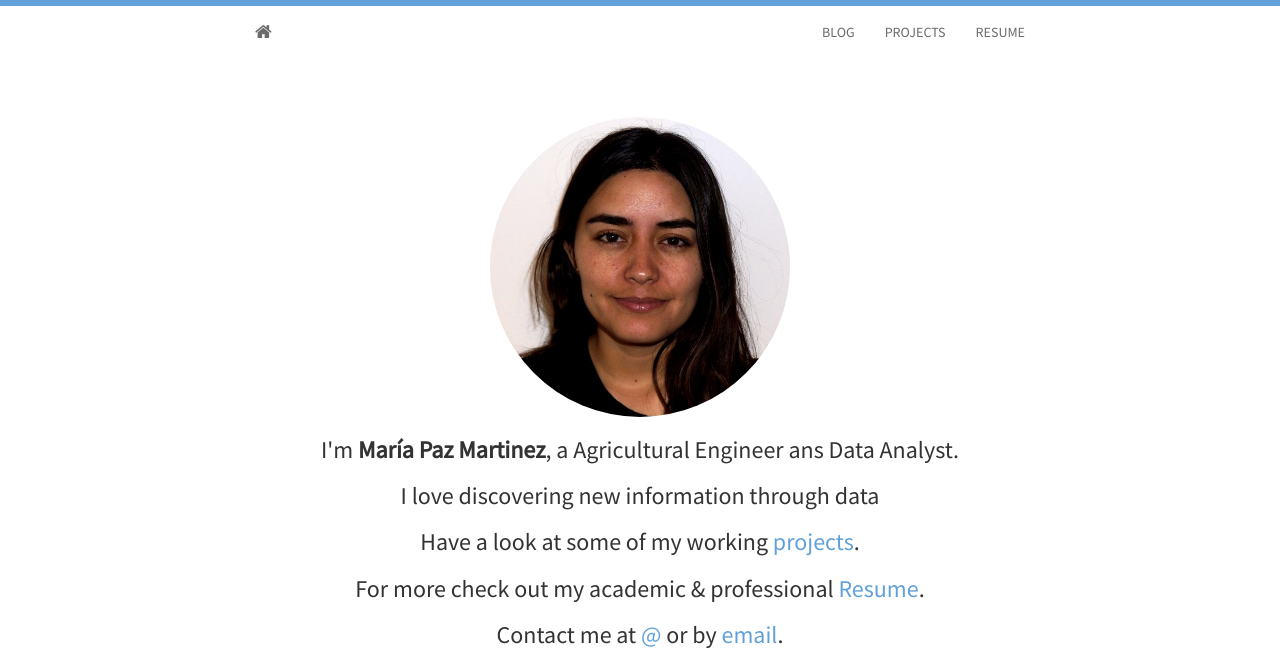
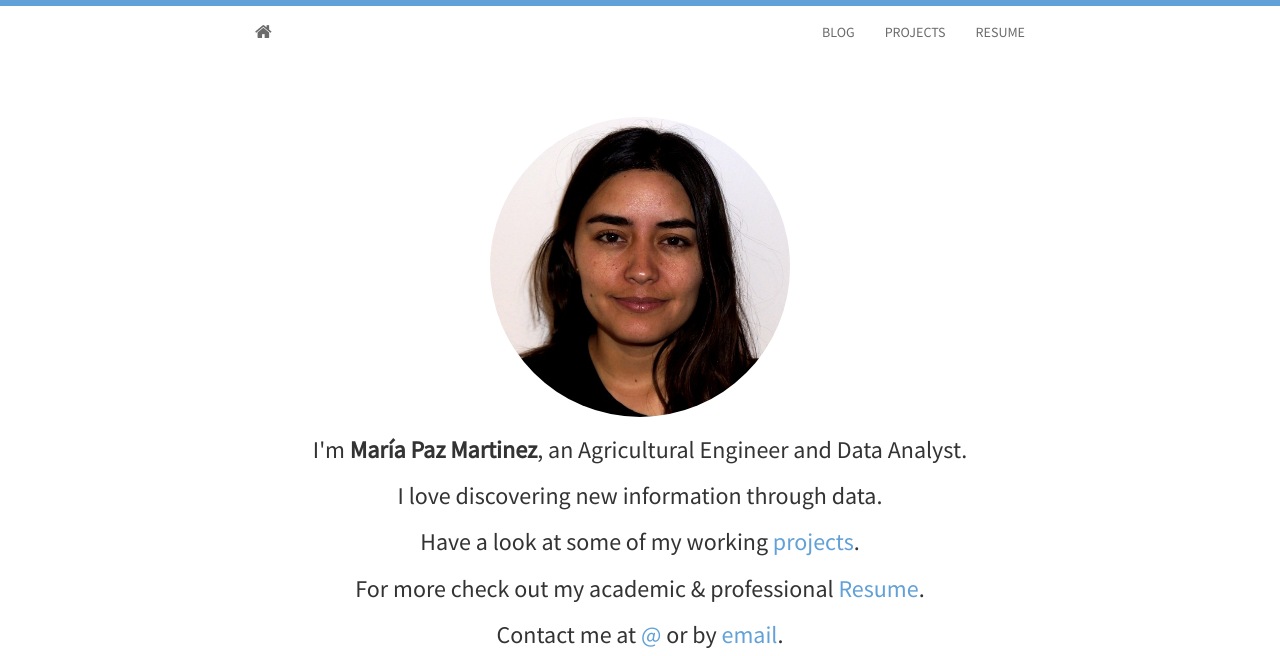
Before and after one commit to mpmarti/mpmarti.github.io, a Jekyll site: the page built from index.html, in a window 1280 px wide. Shown: the top 656 px of the page. Built offline with Jekyll 4.4.1, drawn with Linux system fonts in a browser that asks for light colours; nearby versions of some CDN libraries; the list of posts is cut into pages by our own code; grey boxes are pictures that could not be loaded.

Commit message:
modified index

```diff
--- a/index.html
+++ b/index.html
@@ -7,8 +7,8 @@
 	  <div class="avatar">
 		<img width="300px" class="img-circle" src="{{ site.baseurl }}static/img/{{ site.avatar }}" alt="Responsive image">
 	  </div>
-	  <h3>I'm <strong>{{ site.author }}</strong>, a Agricultural Engineer ans Data Analyst.</h3>
-	  <h3>I love discovering new information through data</h3>
+	  <h3>I'm <strong>{{ site.author }}</strong>, an Agricultural Engineer and Data Analyst.</h3>
+	  <h3>I love discovering new information through data.</h3>
 	  <h3>Have a look at some of my working <a href="{{ site.baseurl }}projects.html"> projects</a>.</h3>
 	  <h3>For more check out my academic &amp; professional <a href="http://jekyllt.github.io/vitae">Resume</a>.</h3>
 	  <h3>Contact me at <a href="http://twitter.com/{{ site.twitter }}">@{{ site.twitter }}</a> or by <a href="mailto:{{ site.email }}">email</a>.</h3>
```
